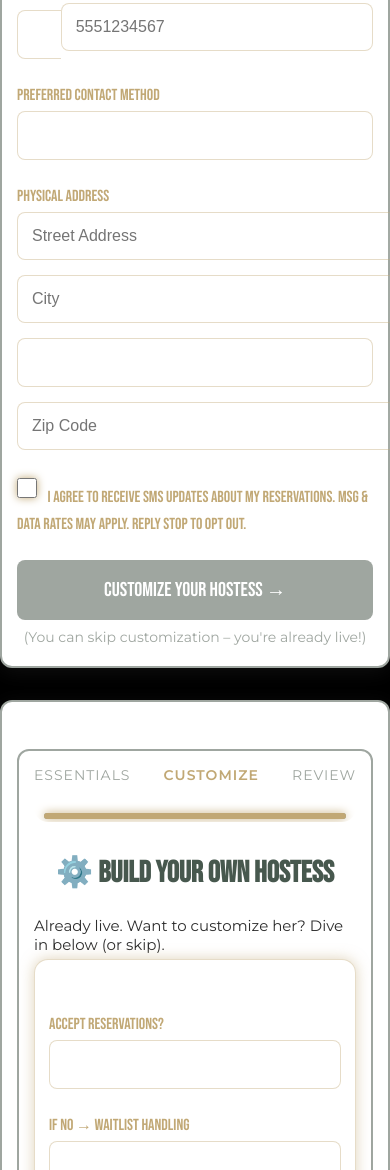
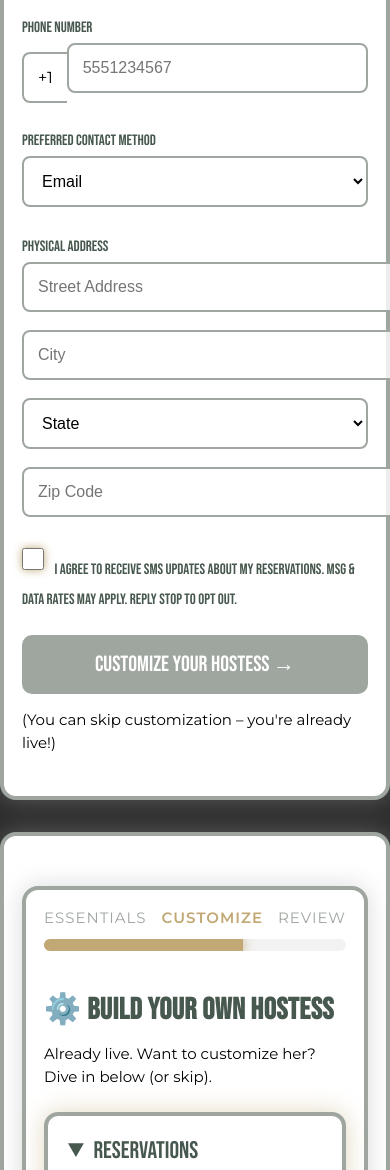
Before and after one commit to devin-parea/onboarding, a plain HTML site: page index.html in a window 390 px wide. Shown: the part 830-2000 px from the top of the page. Drawn offline with nearby package versions, Linux system fonts and the light colour scheme.

Commit message:
Add CSS styles for onboarding page
Added styles for body, container, headers, progress bar, inputs, buttons, and responsive design.

```diff
--- a/index.html
+++ b/index.html
@@ -4,6 +4,210 @@
   <meta charset="UTF-8">
   <meta name="viewport" content="width=device-width, initial-scale=1.0">
   <title>PAREAi Onboarding — Step 1</title>
+  <style>
+  /* ===== Base ===== */
+  body {
+    background: #2d2d2d;
+    color: #000000;
+    font-family: 'Montserrat', sans-serif;
+    margin: 0;
+    padding: 0;
+  }
+
+  .container {
+    max-width: 700px;
+    margin: 2rem auto;
+    padding: 24px;
+    background: #fff;
+    border: 4px solid #9fa6a0;
+    border-radius: 16px;
+    box-shadow: 0 0 25px rgba(159,166,160,0.4);
+  }
+
+  /* ===== Headers ===== */
+  h1, h2, h3, h4 {
+    font-family: 'Bebas Neue', sans-serif;
+    color: #47584e;
+    letter-spacing: 0.5px;
+  }
+
+  h1 { font-size: 38px; margin-bottom: 10px; }
+  h2 { font-size: 26px; margin-bottom: 8px; display: flex; align-items: center; }
+  p { font-size: 17px; color: #000; margin-bottom: 24px; line-height: 1.5; }
+
+  /* ===== Progress Bar ===== */
+  .progress-labels {
+    display: flex;
+    justify-content: space-between;
+    font-size: 15px;
+    color: #9fa6a0;
+    margin-bottom: 12px;
+    letter-spacing: 1px;
+  }
+
+  .progress-labels span.active {
+    color: #c1a875;
+    font-weight: 600;
+  }
+
+  .progress {
+    background: rgba(0,0,0,0.05);
+    border-radius: 20px;
+    height: 12px;
+    overflow: hidden;
+    margin-bottom: 40px;
+    position: relative;
+  }
+
+  .progress-fill {
+    background: #c1a875;
+    height: 100%;
+    width: 66%;
+    box-shadow: 0 0 12px #c1a875;
+    transition: width 0.4s ease;
+  }
+
+  /* ===== Cards / Sections ===== */
+  details, .subcard {
+    background: #fff;
+    border: 4px solid #9fa6a0;
+    border-radius: 14px;
+    padding: 20px;
+    margin-bottom: 25px;
+    box-shadow: 0 0 15px rgba(159,166,160,0.3);
+    transition: all 0.3s ease;
+  }
+
+  details[open] {
+    box-shadow: 0 0 25px rgba(193,168,117,0.45);
+  }
+
+  summary {
+    cursor: pointer;
+    font-family: 'Bebas Neue', sans-serif;
+    font-size: 24px;
+    color: #47584e;
+    outline: none;
+  }
+
+  label {
+    font-family: 'Bebas Neue', sans-serif;
+    font-size: 18px;
+    color: #47584e;
+    display: block;
+    margin-bottom: 6px;
+    margin-top: 12px;
+  }
+
+  /* ===== Inputs ===== */
+  input, select, textarea {
+    width: 92%;
+    margin-left: 4%;
+    padding: 14px;
+    border: 2px solid #9fa6a0;
+    border-radius: 8px;
+    background: rgba(255,255,255,0.8);
+    color: #000;
+    font-size: 16px;
+    margin-bottom: 18px;
+    transition: border 0.2s ease, box-shadow 0.2s ease;
+  }
+
+  input:focus, select:focus, textarea:focus {
+    border-color: #c1a875;
+    box-shadow: 0 0 8px rgba(193,168,117,0.6);
+    outline: none;
+  }
+
+  textarea { min-height: 80px; }
+
+  input[type="checkbox"] {
+    accent-color: #c1a875;
+    width: 22px;
+    height: 22px;
+    margin-right: 8px;
+    filter: drop-shadow(0 0 4px #c1a875);
+    vertical-align: middle;
+    transform: translateY(-2px);
+  }
+
+  .check {
+    color: #c1a875;
+    margin-right: 8px;
+  }
+
+  /* ===== Buttons ===== */
+  button {
+    background: #9fa6a0;
+    color: #fff;
+    padding: 16px;
+    border: none;
+    border-radius: 10px;
+    font-family: 'Bebas Neue', sans-serif;
+    font-size: 22px;
+    width: 100%;
+    cursor: pointer;
+    margin-top: 20px;
+    transition: all 0.3s ease;
+  }
+
+  button:hover {
+    background: #000;
+    color: #9fa6a0;
+    border: 2px solid #9fa6a0;
+    transform: translateY(-2px);
+    box-shadow: 0 0 20px rgba(193,168,117,0.4);
+  }
+
+  .spinner {
+    display: none;
+    margin-left: 10px;
+    border: 2px solid #fff;
+    border-top: 2px solid transparent;
+    border-radius: 50%;
+    width: 18px;
+    height: 18px;
+    animation: spin 0.6s linear infinite;
+    vertical-align: middle;
+  }
+
+  @keyframes spin { to { transform: rotate(360deg); } }
+
+  /* ===== Phone Input Group ===== */
+  .phone-group {
+    display: flex;
+    align-items: center;
+    margin-bottom: 20px;
+  }
+
+  .prefix {
+    padding: 14px;
+    background: rgba(255,255,255,0.8);
+    border: 2px solid #9fa6a0;
+    border-right: none;
+    border-radius: 8px 0 0 8px;
+    font-size: 16px;
+    color: #000;
+  }
+
+  /* ===== Fade Animation ===== */
+  .fade-out {
+    animation: fadeOut 0.5s forwards;
+  }
+  @keyframes fadeOut {
+    to { opacity: 0; visibility: hidden; }
+  }
+
+  /* ===== Responsive ===== */
+  @media(max-width: 600px) {
+    .container { padding: 18px; }
+    h1 { font-size: 30px; }
+    h2 { font-size: 22px; }
+    p, label { font-size: 15px; }
+    input, select, textarea { width: 100%; margin-left: 0; }
+  }
+</style>
+
   <body>
   <!-- Progress Bar -->
   <div class="container">
@@ -131,177 +335,6 @@
   <meta name="viewport" content="width=device-width, initial-scale=1.0" />
   <title>PAREAi | Customize</title>
   <link href="https://fonts.googleapis.com/css2?family=Bebas+Neue&family=Montserrat:wght@400;600&display=swap" rel="stylesheet">
-  <style>
-    body {
-      background: #000;
-      color: #fff;
-      font-family: 'Montserrat', sans-serif;
-      margin: 0;
-      padding: 0;
-    }
-
-    .container {
-      max-width: 700px;
-      margin: 0 auto;
-      padding: 20px;
-    }
-
-    h1 {
-      font-family: 'Bebas Neue', sans-serif;
-      font-size: 38px;
-      color: #c1a875;
-      margin-bottom: 10px;
-    }
-
-    p {
-      font-size: 18px;
-      color: #9fa6a0;
-      margin-bottom: 30px;
-    }
-
-    /* ===== Progress Bar ===== */
-    .progress-labels {
-      display: flex;
-      justify-content: space-between;
-      font-size: 14px;
-      color: #9fa6a0;
-      margin-bottom: 10px;
-      letter-spacing: 1px;
-    }
-
-    .progress-labels span.active {
-      color: #c1a875;
-      font-weight: 600;
-    }
-
-    .progress {
-      background: rgba(255,255,255,0.05);
-      border-radius: 20px;
-      height: 12px;
-      overflow: hidden;
-      margin-bottom: 40px;
-    }
-
-    .progress-fill {
-      background: #c1a875;
-      height: 100%;
-      width: 66%;
-      box-shadow: 0 0 10px #c1a875;
-      transition: width 0.3s ease;
-    }
-
-    /* ===== Cards ===== */
-    details {
-      background: rgba(255,255,255,0.05);
-      border-radius: 14px;
-      padding: 20px;
-      margin-bottom: 25px;
-      backdrop-filter: blur(10px);
-      border: 1px solid rgba(193,168,117,0.4);
-      box-shadow: 0 0 10px rgba(193,168,117,0.25);
-      transition: all 0.3s ease;
-    }
-
-    details[open] {
-      box-shadow: 0 0 14px rgba(193,168,117,0.5);
-    }
-
-    summary {
-      cursor: pointer;
-      font-family: 'Bebas Neue', sans-serif;
-      font-size: 24px;
-      color: #fff;
-      outline: none;
-    }
-
-    label {
-      font-family: 'Bebas Neue', sans-serif;
-      font-size: 18px;
-      color: #c1a875;
-      display: block;
-      margin-bottom: 6px;
-      margin-top: 12px;
-    }
-
-    /* ===== Inputs ===== */
-    input, select, textarea {
-      width: 92%;
-      margin-left: 4%;
-      padding: 14px;
-      border: 1px solid rgba(193,168,117,0.4);
-      border-radius: 8px;
-      background: rgba(255,255,255,0.05);
-      color: #fff;
-      font-size: 16px;
-      margin-bottom: 15px;
-    }
-
-    textarea { min-height: 80px; }
-
-    input[type="checkbox"] {
-      accent-color: #c1a875;
-      width: 20px;
-      height: 20px;
-      margin-right: 8px;
-      filter: drop-shadow(0 0 4px #c1a875);
-      vertical-align: middle;
-      transform: translateY(-2px);
-    }
-
-    /* ===== Buttons ===== */
-    button {
-      background: #c1a875;
-      color: #000;
-      padding: 16px;
-      border: none;
-      border-radius: 10px;
-      font-family: 'Bebas Neue', sans-serif;
-      font-size: 22px;
-      width: 100%;
-      cursor: pointer;
-      margin-top: 20px;
-      transition: all 0.3s ease;
-    }
-
-    button:hover {
-      background: #000;
-      color: #c1a875;
-      border: 1px solid #c1a875;
-      transform: translateY(-2px);
-      box-shadow: 0 0 15px rgba(193,168,117,0.6);
-    }
-
-    .note {
-      text-align: center;
-      font-size: 14px;
-      color: #9fa6a0;
-      margin-top: 8px;
-    }
-
-    .phone-group {
-  display: flex;
-  align-items: center;
-  margin-bottom: 20px;
-    }
-
-    .prefix {
-  padding: 14px;
-  background: rgba(255,255,255,0.05);
-  border: 1px solid rgba(193,168,117,0.4);
-  border-right: none;
-  border-radius: 8px 0 0 8px;
-  font-size: 16px;
-  color: #fff;
-    }
-
-    @media(max-width: 600px) {
-      h1 { font-size: 30px; }
-      p { font-size: 16px; }
-      details { padding: 14px; }
-      label { font-size: 16px; }
-      input, select, textarea { width: 100%; margin-left: 0; }
-    }
-  </style>
 </head>
 <section id="customizationSection" class="container" style="display:block;">
 <body>
@@ -526,153 +559,6 @@
   <meta name="viewport" content="width=device-width, initial-scale=1.0">
   <title>Review & Confirm | AI Hostess</title>
   <link href="https://fonts.googleapis.com/css2?family=Bebas+Neue&family=Montserrat:wght@400;500;700&display=swap" rel="stylesheet">
-  <style>
-    body {
-      margin: 0;
-      padding: 0;
-      background: #000;
-      font-family: 'Montserrat', sans-serif;
-      color: #2d2d2d;
-    }
-
-    .container {
-      max-width: 700px;
-      margin: 2rem auto;
-      background: #fff;
-      border: 2px solid #9fa6a0;
-      border-radius: 12px;
-      padding: 20px;
-      box-shadow: 0 4px 20px rgba(255, 255, 255, 0.06);
-    }
-
-    /* Progress Bar */
-    .progress {
-      display: flex;
-      align-items: center;
-      justify-content: space-between;
-      font-family: 'Bebas Neue', sans-serif;
-      font-size: 20px;
-      color: #9fa6a0;
-      margin-bottom: 2rem;
-      padding-top: 1rem;
-    }
-
-    .progress div {
-      flex: 1;
-      height: 6px;
-      background: #9fa6a0;
-      margin: 0 10px;
-      border-radius: 3px;
-      position: relative;
-      overflow: hidden;
-    }
-
-    .progress div::after {
-      content: "";
-      position: absolute;
-      top: 0;
-      left: 0;
-      width: 100%;
-      height: 100%;
-      background: #c1a875;
-      animation: fill 0.8s ease forwards;
-    }
-
-    @keyframes fill {
-      from { width: 66%; }
-      to { width: 100%; }
-    }
-
-    /* Subcards */
-    .subcard {
-      background: #fff;
-      border: 2px solid #9fa6a0;
-      border-radius: 8px;
-      padding: 20px;
-      margin-bottom: 20px;
-      box-shadow: 0 2px 10px rgba(0, 0, 0, 0.05);
-    }
-
-    h1 {
-      font-family: 'Bebas Neue', sans-serif;
-      color: #47584e;
-      font-size: 36px;
-      text-align: center;
-      margin-bottom: 25px;
-    }
-
-    h2 {
-      font-family: 'Bebas Neue', sans-serif;
-      color: #47584e;
-      font-size: 26px;
-      margin-bottom: 10px;
-      display: flex;
-      align-items: center;
-    }
-
-    p {
-      margin: 5px 0;
-      font-size: 16px;
-      color: #2d2d2d;
-    }
-
-    .check {
-      color: #c1a875;
-      margin-right: 8px;
-    }
-
-    /* Buttons */
-    button {
-      width: 100%;
-      background: #9fa6a0;
-      color: #fff;
-      border: none;
-      border-radius: 8px;
-      padding: 18px;
-      font-size: 22px;
-      font-family: 'Bebas Neue', sans-serif;
-      cursor: pointer;
-      transition: 0.3s;
-    }
-
-    button:hover {
-      background: #000;
-      color: #9fa6a0;
-      border: 2px solid #9fa6a0;
-    }
-
-    .spinner {
-      display: none;
-      margin-left: 10px;
-      border: 2px solid #fff;
-      border-top: 2px solid transparent;
-      border-radius: 50%;
-      width: 18px;
-      height: 18px;
-      animation: spin 0.6s linear infinite;
-      vertical-align: middle;
-    }
-
-    @keyframes spin {
-      to { transform: rotate(360deg); }
-    }
-
-    .fade-out {
-      animation: fadeOut 0.5s forwards;
-    }
-
-    @keyframes fadeOut {
-      to { opacity: 0; visibility: hidden; }
-    }
-
-    @media(max-width: 768px) {
-      .container { padding: 15px; }
-      h1 { font-size: 30px; }
-      h2 { font-size: 22px; }
-      p { font-size: 15px; }
-      button { font-size: 20px; }
-    }
-  </style>
 </head>
 
 <body>
```
